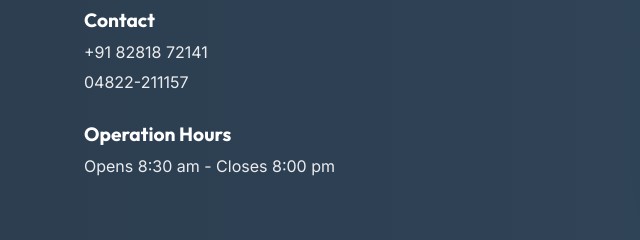
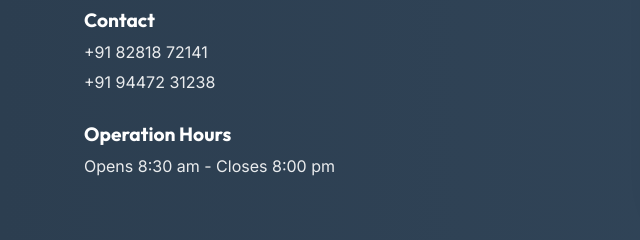
Before and after one commit to sonymathew0392-lang/sincere-books-pala, a plain HTML site: page index.html in a window 1280 px wide. Shown: the part 4028-4268 px from the top of the page, 0-640 px from the left. Drawn offline with Linux system fonts and the light colour scheme; some icons are missing.

Commit message:
Update contact number

```diff
--- a/index.html
+++ b/index.html
@@ -207,7 +207,7 @@
                         <div>
                             <h4>Contact</h4>
                             <p>+91 82818 72141</p>
-                            <p>04822-211157</p>
+                            <p>+91 94472 31238</p>
                         </div>
                     </div>
                     <div class="info-block">
```
